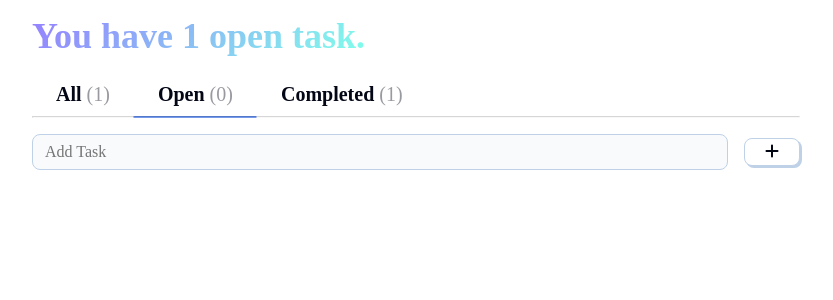
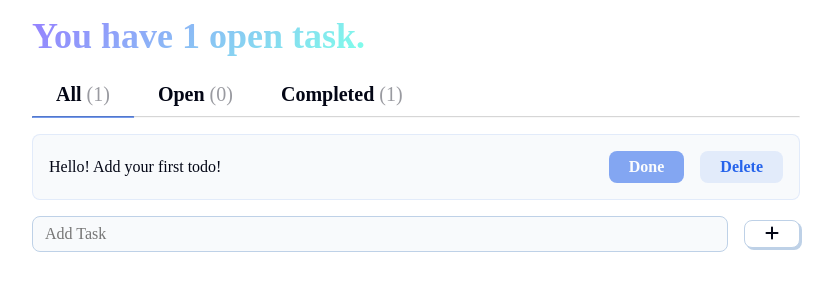
Before and after one commit to yashkemkar/To-Do-App-React.js, a React (Vite) app in the folder todo_app/: page / in a window 1280 px wide. Shown: the top 300 px of the page, without its empty margins (224-1057 px from the left). Built offline with nearby package versions, Linux system fonts and the light colour scheme; a web font is replaced by a local one.

Commit message:
Completed save function and useeffect

```diff
--- a/todo_app/src/App.jsx
+++ b/todo_app/src/App.jsx
@@ -1,9 +1,9 @@
-import {Header} from "./components/Header"
-import {Tabs} from "./components/Tabs"
-import {TodoList} from "./components/TodoList"
-import {TodoInput} from "./components/TodoInput"
+import { Header } from "./components/Header"
+import { Tabs } from "./components/Tabs"
+import { TodoList } from "./components/TodoList"
+import { TodoInput } from "./components/TodoInput"
 
-import {useState} from 'react'
+import { useState, useEffect } from 'react'
 
 function App() {
 
@@ -15,34 +15,53 @@ function App() {
   //   {input: 'Fight for Middle Earth!', complete: false}
   // ]
 
-  const [todos, setTodos] = useState([{input: 'Hello! Add your first todo!', complete: true}])
+  const [todos, setTodos] = useState([{ input: 'Hello! Add your first todo!', complete: true }])
 
-  const [selectedTab,setSelectedTab] = useState('Open')
+  const [selectedTab, setSelectedTab] = useState('All')
 
   // create an add function
-  function handleAddTodo (newTodo) {
-    const newTodoList = [...todos, {input: newTodo, complete:false}] // creates a completely new list, spreads the original array, adds the new todo onto it as an object with the complete key set to false.
+  function handleAddTodo(newTodo) {
+    const newTodoList = [...todos, { input: newTodo, complete: false }] // creates a completely new list, spreads the original array, adds the new todo onto it as an object with the complete key set to false.
     setTodos(newTodoList) //We have now updated the original list and deleted it.
+    handleSaveData(newTodoList)
   }
 
-  function handleEditTodo (index){
+  function handleCompleteTodo(index) {
     //update/edit/modify
-    let newTodoList = []
+    let newTodoList = [...todos] //duplicate list of todos
+    let completedTodo = todos[index] //accessing the specific todo that we are completing
+    completedTodo['complete'] = true //modifying the status of it
+    newTodoList[index] = completedTodo //updated that entry in the new list
+    setTodos(newTodoList) //overrided the original to match the new list
+    handleSaveData(newTodoList)
   }
 
-  function handleDeleteTodo (index){
+  function handleDeleteTodo(index) {
     let newTodoList = todos.filter((val, valIndex) => {
       return valIndex !== index
     })
-    setTodos = newTodoList
+    setTodos(newTodoList)
+    handleSaveData(newTodoList)
   }
+  // need to save data from previous use onto local storage. Stored within the JSON to be accessed later. Using object literal syntax and stringify the todo list and save it to our todo app.
+  function handleSaveData(currTodos) {
+    db = localStorage.setItem('todo_app', JSON.stringify({ todos: currTodos }))
+  }
+
+  // use effect to pull previously stored data when user reloads after the first time
+  useEffect(() => {
+    if (!localStorage || !localStorage.getItem('todo_app')) { return } //guard clause to prevent errors - if localstorage is not ready for us, then just exit out of this.
+    console.log('here')
+    let db = JSON.parse(localStorage.getItem('todo_app')) //access the data in the JSON
+    setTodos(db.todos) //set todos to the stored value in the JSON
+  }, [])
 
   return (
     <>
-      <Header todos={todos}/>
-      <Tabs selectedTab={selectedTab} setSelectedTab={setSelectedTab} todos={todos}/>
-      <TodoList todos={todos} selectedTab={selectedTab} setSelectedTab={setSelectedTab} handleDeleteTodo={handleDeleteTodo}/>
-      <TodoInput handleAddTodo={handleAddTodo}/>
+      <Header todos={todos} />
+      <Tabs selectedTab={selectedTab} setSelectedTab={setSelectedTab} todos={todos} />
+      <TodoList handleCompleteTodo={handleCompleteTodo} handleDeleteTodo={handleDeleteTodo} todos={todos} selectedTab={selectedTab} setSelectedTab={setSelectedTab} />
+      <TodoInput handleAddTodo={handleAddTodo} />
     </>
   )
 }
--- a/todo_app/src/components/TodoCard.jsx
+++ b/todo_app/src/components/TodoCard.jsx
@@ -1,14 +1,17 @@
 export function TodoCard(props) {
-    const { todo } = props //destructure the todos so we can use it in other
+    const { todo, handleDeleteTodo, todoIndex, handleCompleteTodo } = props //destructure the todos so we can use it in other components.
     console.log(todo)
     return (
         <div className = "card todo-item">
             <p>{todo.input}</p>
             <div className = "todo-buttons">
-                <button disabled={todo.complete}>
+                <button onClick={()=>{handleCompleteTodo(todoIndex)}}
+                disabled={todo.complete}>
                     <h6>Done</h6>
                 </button>
-                <button>
+                <button onClick = {()=>{
+                    handleDeleteTodo(todoIndex)
+                }}>
                     <h6>Delete</h6>
                 </button>
             </div>
--- a/todo_app/src/components/TodoList.jsx
+++ b/todo_app/src/components/TodoList.jsx
@@ -1,11 +1,11 @@
 import { TodoCard } from "./TodoCard";
 
 export function TodoList(props) {
-    const { todos, handleDeleteTodo, selectedTab } = props
+    const { todos, selectedTab } = props
 
     const filterTodosList =
     selectedTab === 'All' ? todos : //If 'All', present all todos or...
-        selectedTab === 'Complete' ? todos.filter(val => val.complete) : //if 'complete', present completed todos
+        selectedTab === 'Completed' ? todos.filter(val => val.complete) : //if 'complete', present completed todos
                 todos.filter(val => !val.complete) //if not 'complete' present open tasks.
     return (
         <>
@@ -13,6 +13,7 @@ export function TodoList(props) {
                 return (
                     <TodoCard
                         key={todoIndex}
+                        todoIndex = {todoIndex}
                         {...props}
                         todo={todo} />
                 )
```
